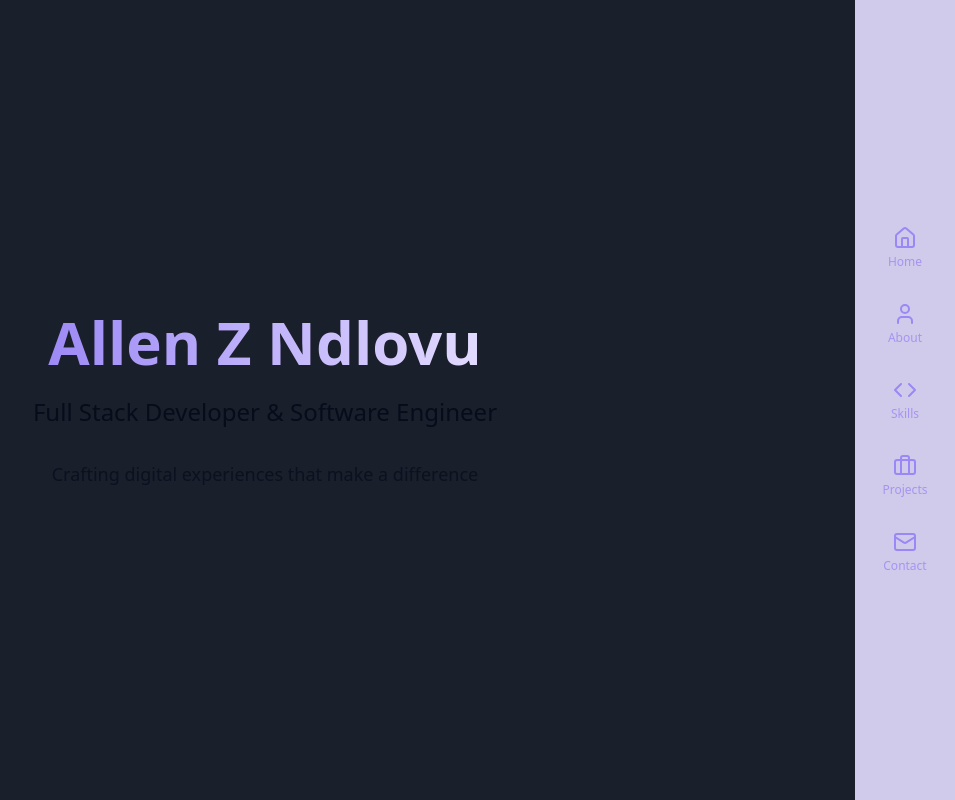
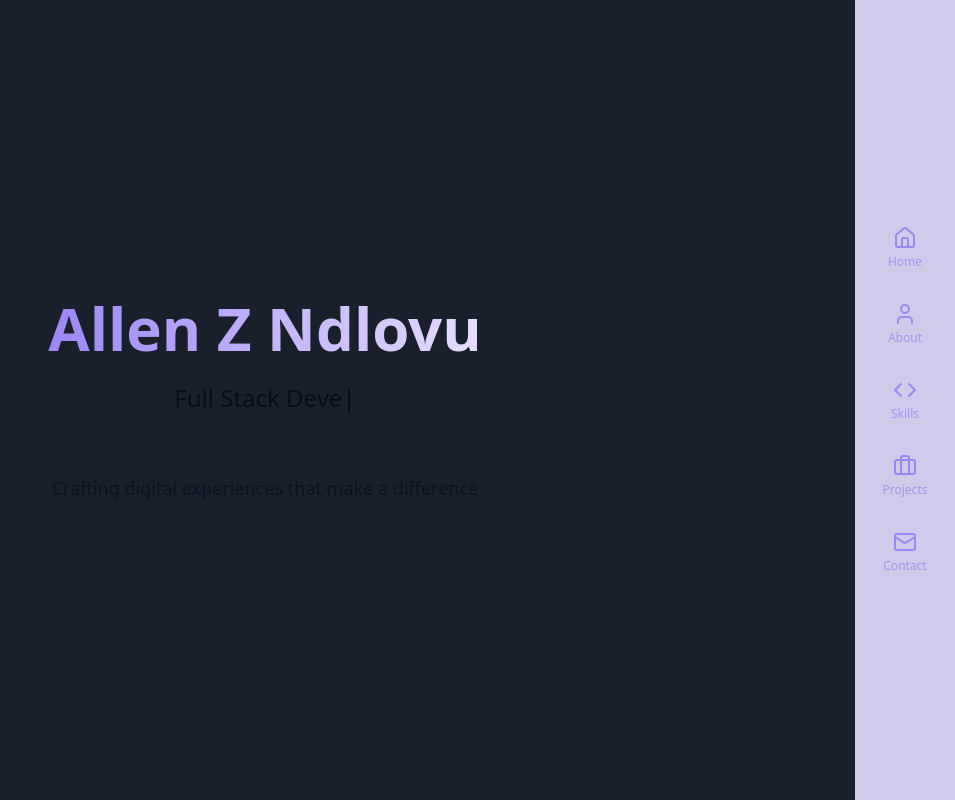
Before and after one commit to allen-zie/allen_portfolio, a React (Vite) app: page / in a window 1280 px wide. Shown: the top 800 px of the page, without its empty margins (325-1280 px from the left). Built offline with nearby package versions, Linux system fonts and the light colour scheme.

Commit message:
Add typing animation to paragraphs
Implement typing effects for the first paragraphs in the relevant components to enhance user experience.
[skip gpt_engineer]

```diff
--- a/package.json
+++ b/package.json
@@ -54,6 +54,7 @@
     "react-hook-form": "^7.53.0",
     "react-resizable-panels": "^2.1.3",
     "react-router-dom": "^6.26.2",
+    "react-type-animation": "^3.2.0",
     "recharts": "^2.12.7",
     "sonner": "^1.5.0",
     "tailwind-merge": "^2.5.2",
--- a/src/components/sections/About.tsx
+++ b/src/components/sections/About.tsx
@@ -2,17 +2,17 @@ export const About = () => {
   return (
     <section id="about" className="min-h-screen flex items-center justify-center px-4 lg:px-8 py-20">
       <div className="max-w-4xl mx-auto">
-        <h2 className="text-3xl lg:text-4xl font-bold mb-8 text-primary">About Me</h2>
+        <h2 className="text-3xl lg:text-4xl font-bold mb-8 text-primary animate-fadeIn">About Me</h2>
         <div className="space-y-6 text-lg text-foreground/80">
-          <p>
+          <p className="animate-fadeIn" style={{ animationDelay: "200ms" }}>
             Hello! I'm Allen, a passionate Full Stack Developer with a keen eye for creating
             elegant solutions to complex problems.
           </p>
-          <p>
+          <p className="animate-fadeIn" style={{ animationDelay: "400ms" }}>
             With several years of experience in web development, I specialize in building
             scalable applications that deliver exceptional user experiences.
           </p>
-          <p>
+          <p className="animate-fadeIn" style={{ animationDelay: "600ms" }}>
             When I'm not coding, you can find me exploring new technologies, contributing to
             open-source projects, or sharing my knowledge with the developer community.
           </p>
--- a/src/components/sections/Hero.tsx
+++ b/src/components/sections/Hero.tsx
@@ -1,3 +1,5 @@
+import { TypeAnimation } from "react-type-animation";
+
 export const Hero = () => {
   return (
     <section id="home" className="min-h-screen flex items-center justify-center px-4 lg:px-8">
@@ -5,10 +7,20 @@ export const Hero = () => {
         <h1 className="text-4xl lg:text-6xl font-bold mb-6 bg-gradient-to-r from-primary to-secondary bg-clip-text text-transparent">
           Allen Z Ndlovu
         </h1>
-        <p className="text-xl lg:text-2xl text-foreground/80 mb-8">
-          Full Stack Developer & Software Engineer
-        </p>
-        <p className="text-lg text-foreground/60">
+        <div className="text-xl lg:text-2xl text-foreground/80 mb-8 h-[60px]">
+          <TypeAnimation
+            sequence={[
+              "Full Stack Developer",
+              1000,
+              "Software Engineer",
+              1000,
+            ]}
+            wrapper="span"
+            speed={50}
+            repeat={Infinity}
+          />
+        </div>
+        <p className="text-lg text-foreground/60 animate-fadeIn">
           Crafting digital experiences that make a difference
         </p>
       </div>
```
Also changed, not shown: 1 other file (tests, documents, lock files or other folders).
